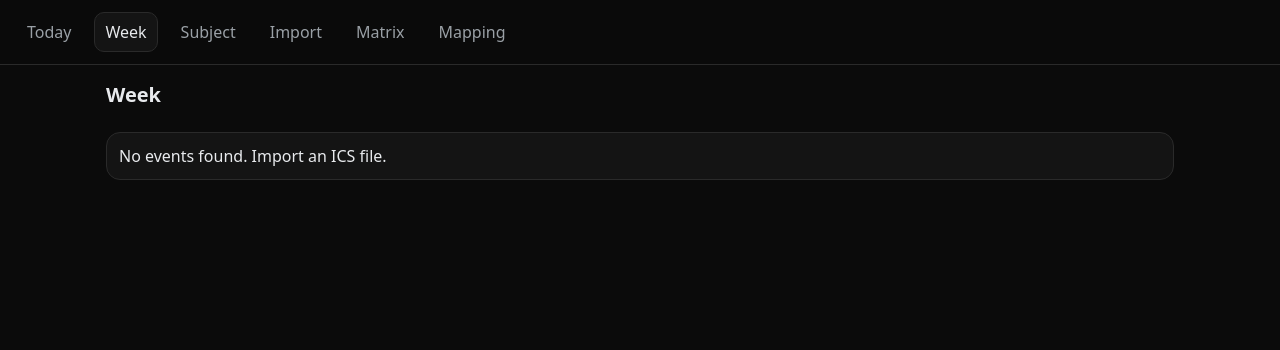
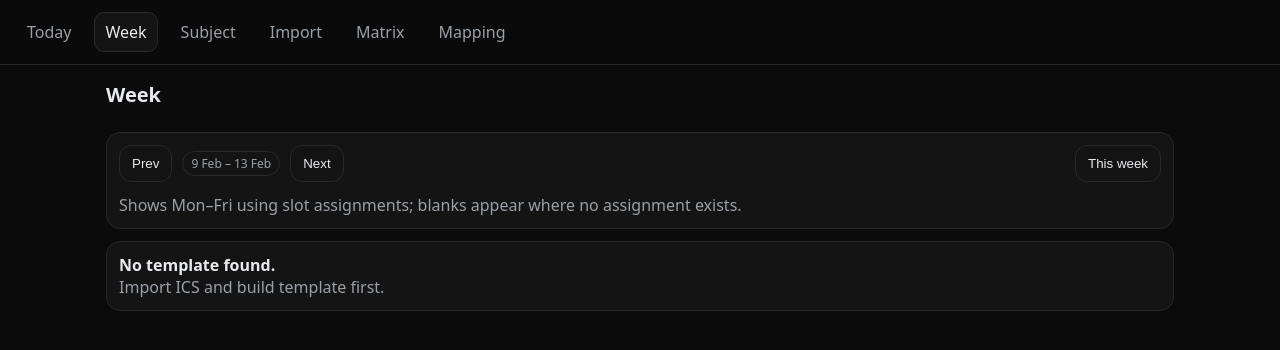
Before and after one commit to Spencerzone/cal, a React (Vite) app: page /week in a window 1280 px wide. Shown: the top 350 px of the page. Built offline with nearby package versions, Linux system fonts and the light colour scheme; the HTML template or start-up script is replaced by a standard one.

Commit message:
weekpage update

```diff
--- a/src/App.tsx
+++ b/src/App.tsx
@@ -6,6 +6,7 @@ import WeekPage from "./pages/WeekPage";
 import SubjectPage from "./pages/SubjectPage";
 import MatrixPage from "./pages/MatrixPage";
 import TemplateMappingPage from "./pages/TemplateMappingPage";
+
 
 
 export default function App() {
--- a/src/pages/WeekPage.tsx
+++ b/src/pages/WeekPage.tsx
@@ -1,62 +1,219 @@
-// src/pages/WeekPage.tsx 3
 import { useEffect, useMemo, useState } from "react";
-import { getEventsForRange, weekRangeUtc } from "../db/queries";
-import { formatDayLabel, formatEventTime, toLocalDayKey } from "../util/time";
-import type { BaseEvent } from "../ics/parseIcs";
+import { addDays, format, startOfWeek } from "date-fns";
+import { getDb } from "../db/db";
+import type { CycleTemplateEvent, DayLabel, SlotAssignment, SlotId } from "../db/db";
+import { SLOT_DEFS } from "../rolling/slots";
+import { getRollingSettings } from "../rolling/settings";
+import { dayLabelForDate } from "../rolling/cycle";
+import { getTemplateMeta, applyMetaToLabel } from "../rolling/templateMapping";
+
+type DayColumn = {
+  dateKey: string; // YYYY-MM-DD
+  header: string;  // Mon 12 Feb
+  storedLabel: DayLabel | null;
+  assignmentBySlot: Map<SlotId, SlotAssignment>;
+};
+
+function localDateFromKey(dateKey: string): Date {
+  const [y, m, d] = dateKey.split("-").map(Number);
+  return new Date(y!, (m! - 1), d!);
+}
+
+function minutesToLocalDateTime(day: Date, minutes: number): Date {
+  const d = new Date(day);
+  d.setHours(0, minutes, 0, 0);
+  return d;
+}
+
+function timeRangeFromTemplate(day: Date, e: CycleTemplateEvent): string {
+  const s = minutesToLocalDateTime(day, e.startMinutes);
+  const t = minutesToLocalDateTime(day, e.endMinutes);
+  return `${format(s, "H:mm")}–${format(t, "H:mm")}`;
+}
 
 export default function WeekPage() {
-  const [events, setEvents] = useState<BaseEvent[]>([]);
+  const [weekStart, setWeekStart] = useState<Date>(() =>
+    startOfWeek(new Date(), { weekStartsOn: 1 }) // Monday
+  );
 
+  const [templateById, setTemplateById] = useState<Map<string, CycleTemplateEvent>>(new Map());
+  const [days, setDays] = useState<DayColumn[]>([]);
+
+  // load template once
   useEffect(() => {
     (async () => {
-      const { startUtc, endUtc } = weekRangeUtc(new Date());
-      const evs = await getEventsForRange(startUtc, endUtc);
-      evs.sort((a, b) => a.dtStartUtc - b.dtStartUtc);
-      setEvents(evs);
+      const db = await getDb();
+      const template = await db.getAll("cycleTemplateEvents");
+      setTemplateById(new Map(template.map((e) => [e.id, e])));
     })();
   }, []);
 
-  const grouped = useMemo(() => {
-    const m = new Map<string, BaseEvent[]>();
-    for (const e of events) {
-      const k = toLocalDayKey(e.dtStartUtc);
-      if (!m.has(k)) m.set(k, []);
-      m.get(k)!.push(e);
+  // load week columns whenever weekStart changes
+  useEffect(() => {
+    (async () => {
+      const settings = await getRollingSettings();
+      const meta = await getTemplateMeta();
+      const db = await getDb();
+
+      const cols: DayColumn[] = [];
+
+      for (let i = 0; i < 5; i++) {
+        const d = addDays(weekStart, i);
+        const dateKey = format(d, "yyyy-MM-dd");
+        const header = format(d, "EEE d MMM");
+
+        const canonical = dayLabelForDate(dateKey, settings) as DayLabel | null;
+        const storedLabel = canonical ? (meta ? applyMetaToLabel(canonical, meta) : canonical) : null;
+
+        const assignmentBySlot = new Map<SlotId, SlotAssignment>();
+
+        if (storedLabel) {
+          const idx = db.transaction("slotAssignments").store.index("byDayLabel");
+          const rows = await idx.getAll(storedLabel);
+          for (const a of rows) assignmentBySlot.set(a.slotId, a);
         }
-    return [...m.entries()].sort(([a], [b]) => (a < b ? -1 : 1));
-  }, [events]);
+
+        cols.push({ dateKey, header, storedLabel, assignmentBySlot });
+      }
+
+      setDays(cols);
+    })();
+  }, [weekStart]);
+
+  const weekLabel = useMemo(() => {
+    const end = addDays(weekStart, 4);
+    return `${format(weekStart, "d MMM")} – ${format(end, "d MMM")}`;
+  }, [weekStart]);
+
+  function moveWeek(delta: number) {
+    setWeekStart((d) => addDays(d, delta * 7));
+  }
+
+  const hasTemplate = templateById.size > 0;
 
   return (
     <div className="grid">
       <h1>Week</h1>
 
-      {grouped.length === 0 ? (
-        <div className="card">No events found. Import an ICS file.</div>
+      <div className="card">
+        <div className="row" style={{ gap: 10, alignItems: "center", flexWrap: "wrap" }}>
+          <button className="btn" onClick={() => moveWeek(-1)}>Prev</button>
+          <div className="badge">{weekLabel}</div>
+          <button className="btn" onClick={() => moveWeek(1)}>Next</button>
+
+          <div style={{ flex: 1 }} />
+
+          <button className="btn" onClick={() => setWeekStart(startOfWeek(new Date(), { weekStartsOn: 1 }))}>
+            This week
+          </button>
+        </div>
+        <div className="space" />
+        <div className="muted">Shows Mon–Fri using slot assignments; blanks appear where no assignment exists.</div>
+      </div>
+
+      {!hasTemplate ? (
+        <div className="card">
+          <div><strong>No template found.</strong></div>
+          <div className="muted">Import ICS and build template first.</div>
+        </div>
       ) : (
-        grouped.map(([dayKey, dayEvents]) => (
-          <div key={dayKey} className="card">
-            <h2>{formatDayLabel(dayKey)}</h2>
-            <div className="grid">
-              {dayEvents.map((e) => (
-                <div key={e.id} className="card" style={{ background: "#0f0f0f" }}>
-                  <div className="row" style={{ justifyContent: "space-between" }}>
+        <div className="card" style={{ overflowX: "auto" }}>
+          <table style={{ width: "100%", borderCollapse: "separate", borderSpacing: 8 }}>
+            <thead>
+              <tr>
+                <th style={{ textAlign: "left", width: 160 }} className="muted">Slot</th>
+                {days.map((day) => (
+                  <th key={day.dateKey} style={{ textAlign: "left", minWidth: 230 }}>
+                    <div>{day.header}</div>
+                    <div className="muted">
+                      {day.storedLabel ? `Cycle: ${day.storedLabel}` : "—"}
+                    </div>
+                  </th>
+                ))}
+              </tr>
+            </thead>
+
+            <tbody>
+              {SLOT_DEFS.map((slot) => (
+                <tr key={slot.id}>
+                  <td style={{ verticalAlign: "top" }}>
+                    <div className="badge">{slot.label}</div>
+                  </td>
+
+                  {days.map((day) => {
+                    const a = day.assignmentBySlot.get(slot.id);
+                    const dayDate = localDateFromKey(day.dateKey);
+
+                    // blank if no school day or no assignment
+                    if (!day.storedLabel || !a) {
+                      return (
+                        <td key={`${day.dateKey}::${slot.id}`} style={{ verticalAlign: "top" }}>
+                          <div className="card" style={{ background: "#0f0f0f", minHeight: 60 }}>
+                            <div className="muted">—</div>
+                          </div>
+                        </td>
+                      );
+                    }
+
+                    if (a.kind === "free") {
+                      return (
+                        <td key={`${day.dateKey}::${slot.id}`} style={{ verticalAlign: "top" }}>
+                          <div className="card" style={{ background: "#0f0f0f", minHeight: 60 }}>
+                            <div className="muted">Free</div>
+                          </div>
+                        </td>
+                      );
+                    }
+
+                    if (a.manualTitle) {
+                      return (
+                        <td key={`${day.dateKey}::${slot.id}`} style={{ verticalAlign: "top" }}>
+                          <div className="card" style={{ background: "#0f0f0f", minHeight: 60 }}>
+                            <div>
+                              <strong>{a.manualTitle}</strong>{" "}
+                              {a.manualCode ? <span className="muted">({a.manualCode})</span> : null}
+                            </div>
+                            <div className="muted">
+                              {a.manualRoom ? <span className="badge">Room {a.manualRoom}</span> : null}{" "}
+                              <span className="badge">{a.kind}</span>
+                            </div>
+                          </div>
+                        </td>
+                      );
+                    }
+
+                    const e = a.sourceTemplateEventId ? templateById.get(a.sourceTemplateEventId) : undefined;
+
+                    return (
+                      <td key={`${day.dateKey}::${slot.id}`} style={{ verticalAlign: "top" }}>
+                        <div className="card" style={{ background: "#0f0f0f", minHeight: 60 }}>
+                          {!e ? (
+                            <div className="muted">—</div>
+                          ) : (
+                            <>
                               <div>
                                 <strong>{e.title}</strong>{" "}
                                 {e.code ? <span className="muted">({e.code})</span> : null}
+                                <span style={{ marginLeft: 10 }} className="muted">
+                                  {timeRangeFromTemplate(dayDate, e)}
+                                </span>
                               </div>
-                    <div className="muted">{formatEventTime(e)}</div>
+                              <div className="muted">
+                                {e.room ? <span className="badge">Room {e.room}</span> : null}{" "}
+                                {e.periodCode ? <span className="badge">{e.periodCode}</span> : null}{" "}
+                                <span className="badge">{a.kind}</span>
                               </div>
-                  <div className="space" />
-                  <div className="muted">
-                    {e.periodCode ? <span className="badge">Period {e.periodCode}</span> : null}{" "}
-                    {e.room ? <span className="badge">Room {e.room}</span> : null}{" "}
-                    <span className="badge">{e.type}</span>
+                            </>
+                          )}
                         </div>
+                      </td>
+                    );
+                  })}
+                </tr>
+              ))}
+            </tbody>
+          </table>
         </div>
-              ))}
-            </div>
-          </div>
-        ))
       )}
     </div>
   );
```
Lines whose indentation alone changed are shown as unchanged.
